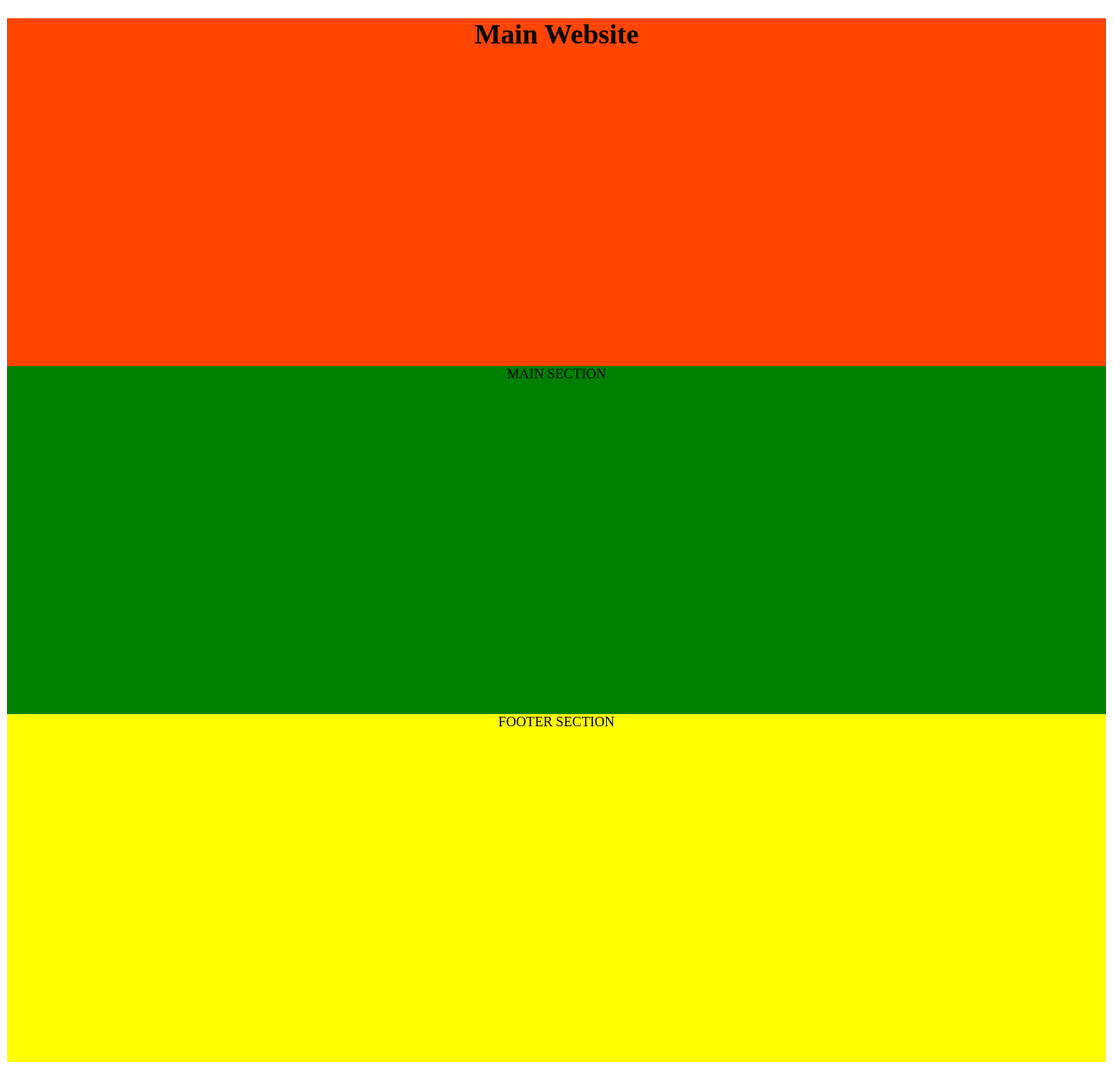
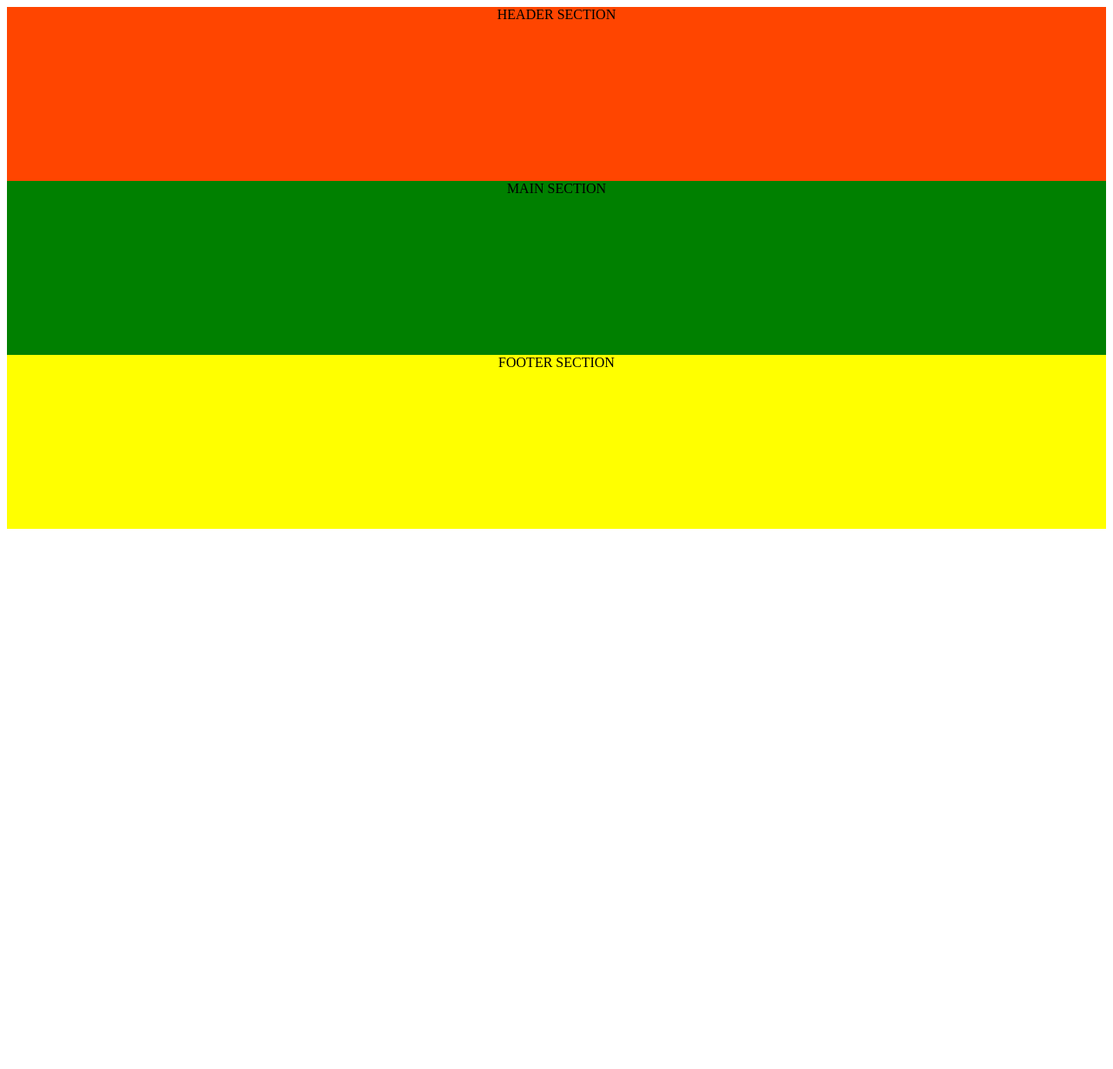
Before and after one commit to tsola2002/php-sandbox4, a PHP site: page /main.php in a window 1280 px wide. Shown: the whole page at 87% size. After the commit the page ends 608 px from the top, so only its background shows below. Run offline with PHP 8.4, Linux system fonts and the light colour scheme.

Commit message:
TEMPLATE

```diff
--- a/06-FUNCTIONS/website/main.php
+++ b/06-FUNCTIONS/website/main.php
@@ -6,14 +6,14 @@
     <title>Website Template</title>
     <style>
         body { text-align: center;}
-        .header{ height: 400px;background-color: orangered;}
-        .main{ height: 400px; background-color: green; }
-        .footer{ height: 400px; background-color: yellow;}
+        .header{ height: 200px;background-color: orangered;}
+        .main{ height: 200px; background-color: green; }
+        .footer{ height: 200px; background-color: yellow;}
     </style>
 </head>
 <body>
     <div class="header">
-        <h1>Main Website</h1>
+        HEADER SECTION
     </div>
     <div class="main">
         MAIN SECTION
```
